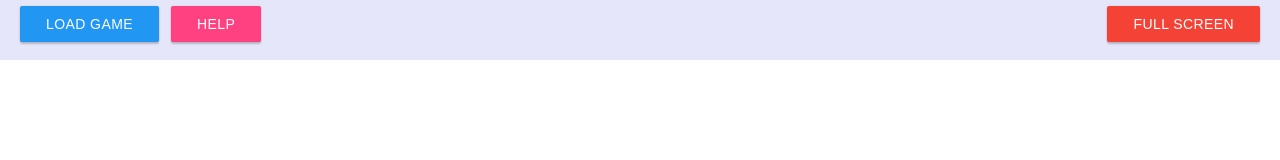
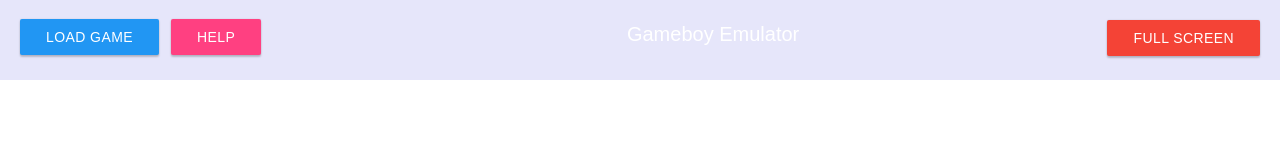
Before and after one commit to annethereshewent/gameboy-typescript-core, a plain HTML site: page index.html in a window 1280 px wide. Drawn offline with Linux system fonts and the light colour scheme.

Commit message:
add header title

```diff
--- a/app.css
+++ b/app.css
@@ -44,16 +44,25 @@ canvas {
   position: fixed;
   top: 0;
   width: 100%;
-  height: 60px;
+  height: 80px;
   background: #E6E6FA;
 }
 .buttons {
+  display: inline;
   margin-left: 20px;
 }
-.title {
+.header-title {
+  display: inline-block;
+  left: 35%;
+  transform: translateX(-50%);
+  position: relative;
+  color: #ffffff;
+}
+.modal-itle {
   text-align: center;
 }
 #full-screen {
+  margin-top: 20px;
   float: right;
   margin-right: 20px;
 }
--- a/index.html
+++ b/index.html
@@ -11,6 +11,9 @@
         <button class="mui-btn mui-btn--accent mui-btn--raised" onClick="showControlsModal()">Help</button>
         <button id="full-screen" class="mui-btn mui-btn--danger mui-btn--raised" onClick="enterFullScreen()">Full Screen</button>
       </div>
+      <div class="header-title">
+        <h3>Gameboy Emulator</h3>
+      </div>
     </div>
     <div class="gameboy">
       <input id="rom-input" type="file" style="display: none" />
@@ -19,7 +22,7 @@
     <div id="modal">
       <div class="controls">
         <span class="close" onClick="hideControlsModal()">&times;</span>
-        <div class="title">
+        <div class="modal-title">
           <h1>Gameboy Emulator</h1>
         </div>
         <h2>CONTROLS</h2>
```
